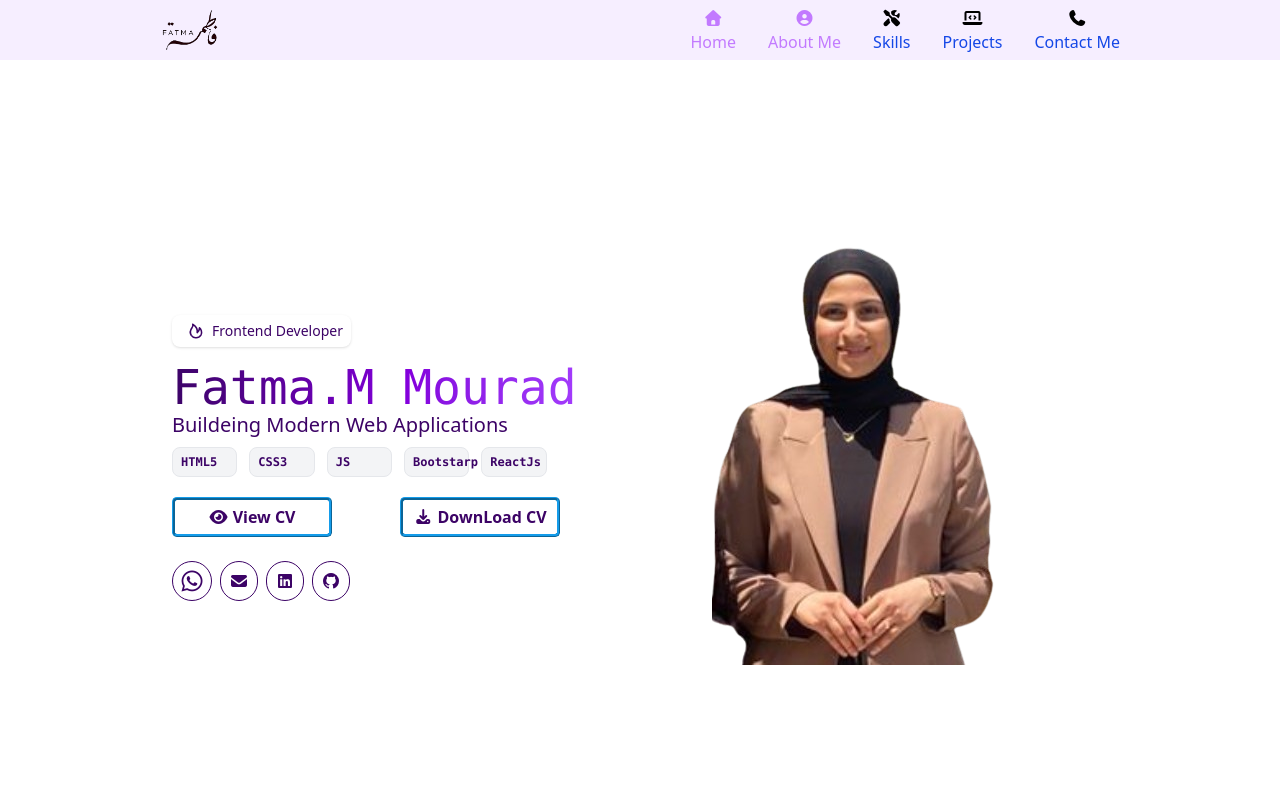
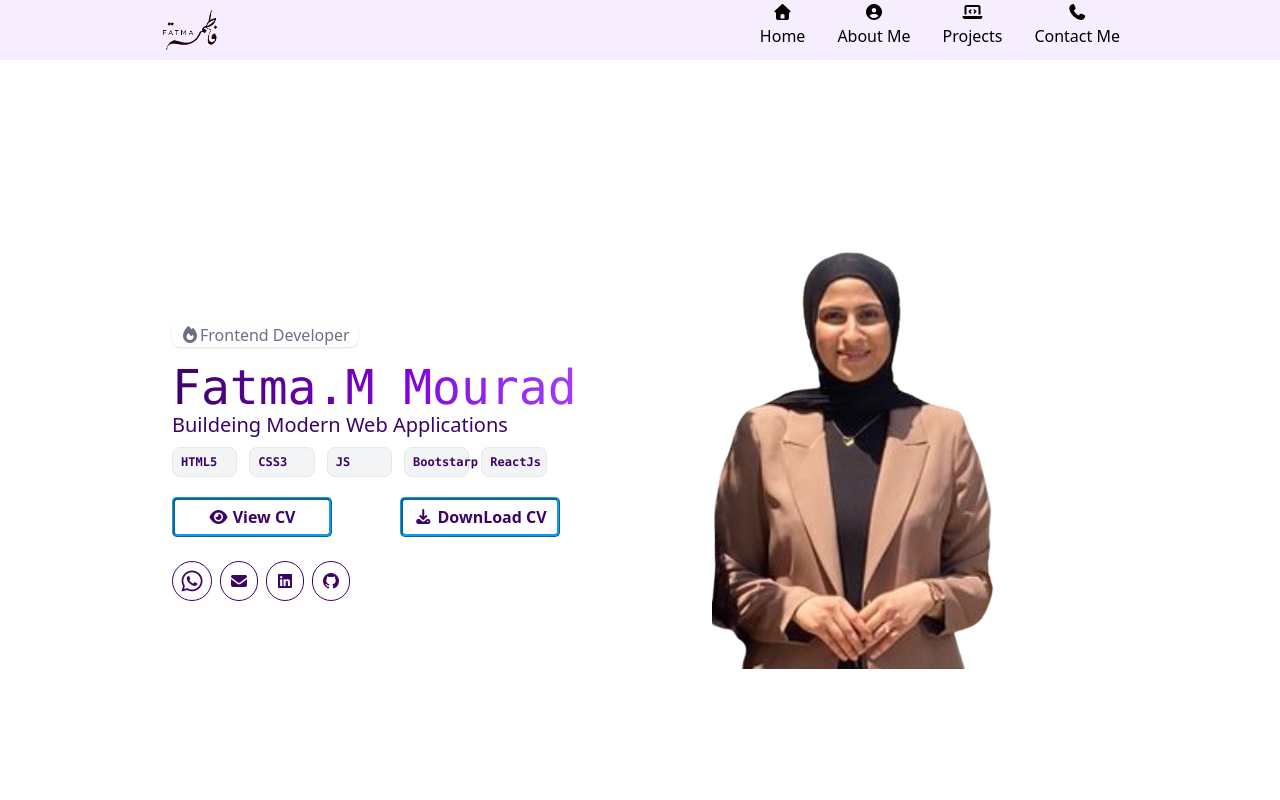
Before and after one commit to fatmamorad/Portfolio, a React (Vite) app: page / in a window 1280 px wide. Shown: the top 800 px of the page. Built offline with nearby package versions, Linux system fonts and the light colour scheme.

Commit message:
last Update

```diff
--- a/package.json
+++ b/package.json
@@ -26,6 +26,7 @@
     "react-hook-form": "^7.65.0",
     "react-intersection-observer": "^9.16.0",
     "react-router-dom": "^7.9.4",
+    "react-scroll": "^1.9.3",
     "tailwindcss": "^4.1.14",
     "typed.js": "^2.1.0",
     "zod": "^4.1.12"
--- a/src/Components/AbouMe/AbouMe.jsx
+++ b/src/Components/AbouMe/AbouMe.jsx
@@ -16,8 +16,8 @@ function AbouMe() {
 
   return (
     <>
-    <div>
-        <p className=' text-5xl text-center text-purple-950 font-mono'>About Me</p>
+    <div id='about' className='my-20 px-4 '>
+        <p className=' text-3xl lg:text-5xl text-center text-purple-950 font-bold'>About Me</p>
       <motion.div
         ref={ref}
         initial={{ opacity: 0, y: 50 }}
@@ -76,7 +76,7 @@ function AbouMe() {
         initial={{ opacity: 0, x: -50 }}
         animate={inView1 ? { opacity: 1, x: 0 } : {}}
         transition={{ duration: 0.8, ease: "easeOut" }}
-        className='md:col-span-3 col-span-6 md:text-lg text-sm p-2 bg-purple-200 mt-2 rounded-2xl w-full '>
+        className='lg:col-span-4 col-span-6 md:text-lg text-sm p-2 bg-purple-200 mt-2 rounded-2xl w-full '>
             {item}
          </motion.p>
      )}
--- a/src/Components/Home/Home.jsx
+++ b/src/Components/Home/Home.jsx
@@ -7,32 +7,14 @@ import { NavLink } from "react-router-dom";
 function Home() {
   return (
     <>
-      <div className="grid grid-cols-12 h-screen md:my-14 my-20">
-        <div className="md:col-span-6 col-span-12 order-1 md:order-0 p-3 h-full flex items-center ">
-          <div className="flex ">
+      <div id="home" className="grid grid-cols-12 min-h-screen mt-15 ">
+        <div className="lg:col-span-6 col-span-12 order-1 lg:order-0 p-3 h-full flex items-center ">
+          <div className="flex w-full justify-center md:justify-end ">
             <div className="">
               <div>
-                <div class="flex items-center w-fit px-2  my-4   text-gray-500 bg-white rounded-lg shadow-sm ">
-                  <div class="inline-flex items-center justify-center shrink-0 w-8 h-8 text-purple-950  rounded-lg dark:bg-blue-800 dark:text-blue-200">
-                    <svg
-                      class="w-4 h-4"
-                      aria-hidden="true"
-                      xmlns="http://www.w3.org/2000/svg"
-                      fill="none"
-                      viewBox="0 0 18 20"
-                    >
-                      <path
-                        stroke="currentColor"
-                        stroke-linecap="round"
-                        stroke-linejoin="round"
-                        stroke-width="2"
-                        d="M15.147 15.085a7.159 7.159 0 0 1-6.189 3.307A6.713 6.713 0 0 1 3.1 15.444c-2.679-4.513.287-8.737.888-9.548A4.373 4.373 0 0 0 5 1.608c1.287.953 6.445 3.218 5.537 10.5 1.5-1.122 2.706-3.01 2.853-6.14 1.433 1.049 3.993 5.395 1.757 9.117Z"
-                      />
-                    </svg>
-                  </div>
-                  <div class=" text-sm font-normal text-purple-950">
-                    Frontend Developer
-                  </div>
+                <div class="flex items-center w-fit px-2  my-4   justify-center text-gray-500 bg-white rounded-lg shadow-sm ">
+                  <i className="fa fa-fire"></i>  Frontend Developer
+
                 </div>
 
                 <h1 className="md:text-5xl text-2xl font-mono  bg-gradient-to-r from-purple-950 via-purple-700 to-purple-500 bg-clip-text text-transparent ">
@@ -115,7 +97,7 @@ function Home() {
             </div>
           </div>
         </div>
-        <div className="md:col-span-6 col-span-12 flex  h-full justify-center items-center ">
+        <div className="lg:col-span-6 col-span-12 flex  h-full justify-center items-center ">
           <img src={fatmaImage} />
         </div>
       </div>
--- a/src/Components/Navbar/Navbar.jsx
+++ b/src/Components/Navbar/Navbar.jsx
@@ -2,6 +2,7 @@ import React, { useEffect } from "react";
 import { NavLink } from "react-router-dom";
 import logo from "../../assets/Images/fatmLogo.png";
 import { initFlowbite } from "flowbite";
+import { Link } from "react-scroll";
 function Navbar() {
   useEffect(() => {
     initFlowbite();
@@ -9,12 +10,12 @@ function Navbar() {
 
   return (
     <>
-      <nav className="w-full fixed top-0 left-0 right-0 bg-purple-200/40 backdrop-blur-md  border-gray-200 ">
+      <nav className="w-full fixed top-0 left-0 right-0 bg-purple-200/40 backdrop-blur-md  z-50 border-gray-200 ">
         <div className="w-3/4 mx-auto">
           <div className=" flex flex-wrap items-center justify-between mx-auto ">
-            <NavLink to="/" className="">
+            <a href="/" className="">
               <img src={logo} className="h-15  mt-0 mb-0" alt="Flowbite Logo" />
-            </NavLink>
+            </a>
             <button
               data-collapse-toggle="navbar-default"
               type="button"
@@ -43,70 +44,80 @@ function Navbar() {
               className="hidden w-full md:block md:w-auto"
               id="navbar-default"
             >
-              <ul className=" md:bg-transparent bg-white font-medium flex flex-col p-4 md:p-0  borderrounded-lg  md:flex-row md:space-x-8 rtl:space-x-reverse md:mt-0 md:border-0   ">
-                <li className="flex-row justify-center items-center text-purple-400">
-                  <p className="text-center">
-                  <i className="fa fa-home "></i>
-                  </p>
-                  <NavLink
-                    to="/"
+              <ul className=" md:bg-transparent bg-white rounded-2xl mb-3 font-medium  justify-center items-center flex flex-col p-4 md:p-0  borderrounded-lg  md:flex-row md:space-x-8 rtl:space-x-reverse md:mt-0 md:border-0   ">
+                <li className="flex-row justify-center items-center ">
+
+                  <Link
+                    to="home"
+                    activeClass="active"
+                    smooth={true}
+                    duration={500}
+                    offset={-50}
+                    spy={true}
                     className="block py-2 px-3 rounded-sm md:bg-transparent md:p-0 "
                     aria-current="page"
                   >
+                     <p className="text-center hidden md:block">
+                    <i className="fa fa-home "></i>
+                  </p>
+                    Home
 
-                    Home
-                  </NavLink>
+                  </Link>
                 </li>
-                 <li className="flex-row justify-center  text-purple-400 items-center">
-                  <p className="text-center">
-                  <i className="fa-solid fa-user-circle "></i>
-                  </p>
-                  <NavLink
-                    to="/"
+                <li className="flex-row justify-center   items-center">
+
+                  <Link
+                  activeClass="active"
+                    smooth={true}
+                    offset={-80}
+                    duration={500}
+                    spy={true}
+                   to="about"
+
                     className="block py-2 px-3rounded-sm md:p-0 "
                     aria-current="page"
                   >
+                     <p className="text-center  hidden md:block">
+                    <i className="fa-solid fa-user-circle "></i>
+                  </p>
+                    About Me
+                  </Link>
+                </li>
 
-                    About Me
-                  </NavLink>
-                </li>
-                 <li className="flex-row justify-center items-center">
-                  <p className="text-center">
-                 <i class="fa-solid fa-screwdriver-wrench"></i>
-                  </p>
-                  <NavLink
-                    to="/"
-                    className="block py-2 px-3 text-white bg-blue-700 rounded-sm md:bg-transparent md:text-blue-700 md:p-0 "
+                <li className="flex-row justify-center items-center">
+                  <Link
+                  activeClass="active"
+                    to="projects"
+                     smooth={true}
+                    duration={500}
+                    spy={true}
+                    offset={-80}
+                    className="block py-2 px-3rounded-sm md:bg-transparent  md:p-0"
                     aria-current="page"
                   >
+                    <p className="text-center  hidden md:block">
+                    <i class="fa-solid fa-laptop-code"></i>
+                  </p>
+                    Projects
+                  </Link>
+                </li>
+                <li className="flex-row justify-center items-center">
 
-                    Skills
-                  </NavLink>
-                </li>
-                 <li className="flex-row justify-center items-center">
-                  <p className="text-center">
-                  <i class="fa-solid fa-laptop-code"></i>
-                  </p>
-                  <NavLink
-                    to="/"
-                    className="block py-2 px-3 text-white bg-blue-700 rounded-sm md:bg-transparent md:text-blue-700 md:p-0"
+                  <Link
+                    activeClass="active"
+                    to="contact"
+                    smooth={true}
+                    offset={-80}
+                    duration={500}
+                    spy={true}
+                    className="block py-2 px-3 rounded-sm md:bg-transparent md:p-0 "
                     aria-current="page"
                   >
-
-Projects                  </NavLink>
-                </li>
-                 <li className="flex-row justify-center items-center">
-                  <p className="text-center">
-                  <i class="fa-solid fa-phone"></i>
+                     <p className="text-center  hidden md:block">
+                    <i class="fa-solid fa-phone"></i>
                   </p>
-                  <NavLink
-                    to="/"
-                    className="block py-2 px-3 text-white bg-blue-700 rounded-sm md:bg-transparent md:text-blue-700 md:p-0 "
-                    aria-current="page"
-                  >
-
                     Contact Me
-                  </NavLink>
+                  </Link>
                 </li>
               </ul>
             </div>
--- a/src/index.css
+++ b/src/index.css
@@ -1,5 +1,5 @@
 @import "tailwindcss";
-/* From Uiverse.io by Navarog21 */
+body{margin: 0; padding:0;box-sizing: border-box;}
 .btn-custom {
   width: 10em;
   position: relative;
@@ -26,7 +26,9 @@
   transition: 0.5s;
   transform-origin: center;
 }
-
+.active{
+  color: purple;
+}
 .btn-custom::before {
   content: "";
   transform-origin: center;
```
Also changed, not shown: src/Components/ContactMe/ContactMe.jsx (+25 -6 lines), src/Components/Projects/Projects.jsx (+9 -3 lines), 1 other file (tests, documents, lock files or other folders).
